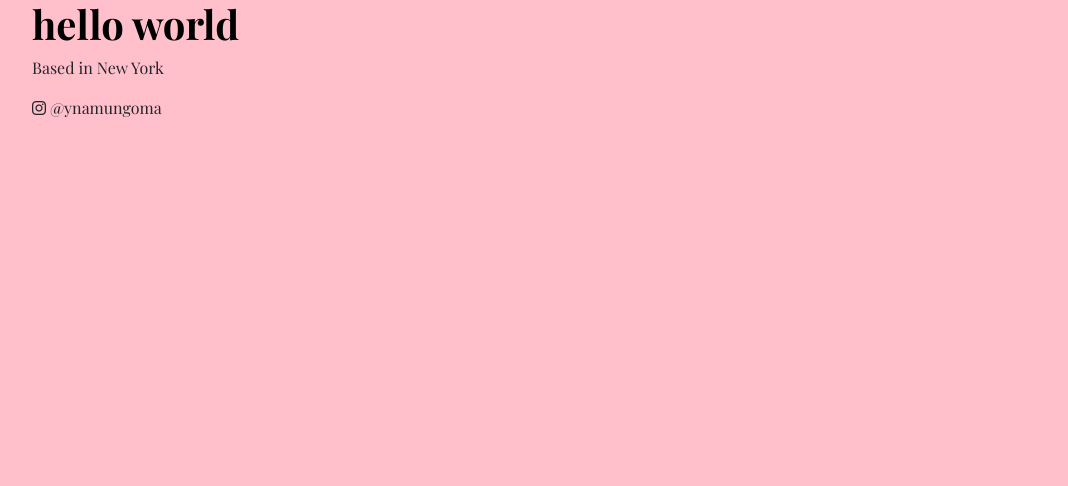
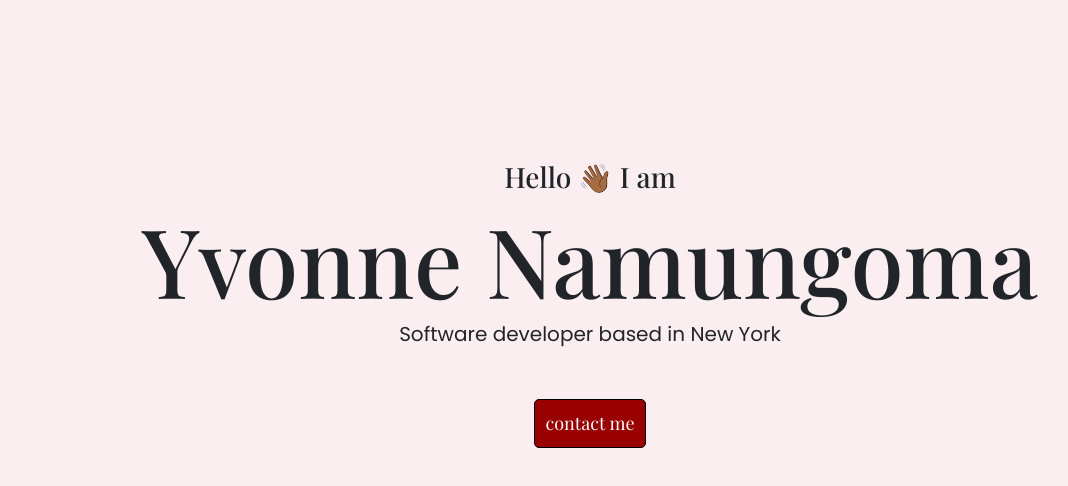
Before and after one commit to vovoSoul/official-portfolio, a plain HTML site: page index.html in a window 1280 px wide. Shown: the whole page, without its empty margins (50-1118 px from the left). Drawn offline with nearby package versions, Linux system fonts and the light colour scheme; a web font is replaced by a local one.

Commit message:
added css to front page

```diff
--- a/index.html
+++ b/index.html
@@ -35,10 +35,10 @@
   </head>
   <body>
     <div class="container">
-      <h1>hello world</h1>
-      <h2></h2>
-      <p>Based in New York</p>
-      <p><i class="fa-brands fa-instagram"></i> @ynamungoma</p>
+      <h3>Hello 👋🏾 I am</h3>
+      <h1>Yvonne Namungoma</h1>
+      <p class="mt-3">Software developer based in New York</p>
+      <a href="#" class="btn mt-5"> contact me</a>
     </div>
   </body>
 </html>
--- a/src/styles.css
+++ b/src/styles.css
@@ -1,13 +1,50 @@
+:root {
+  --branding-color: #fbeef1;
+  --secondary-color: #990000;
+  --one-font-family: "Playfair Display" serif;
+  --2nd-font-family: "Poppins", sans-serif;
+}
+
 body {
-  background-color: pink;
+  background-color: var(--branding-color);
 }
-h1 {
-  color: black;
+.container {
+  font-family: "Playfair Display", serif;
+  background-color: var(--branding-color);
+  text-align: center;
+  font-size: 36px;
+  padding: 160px 0;
+}
+
+.container h1 {
+  font-family: "Playfair Display", serif;
+  font-size: 96px;
+}
+.container h2 {
+  color: gray;
   font-family: "Playfair Display", serif;
   font-weight: bold;
 }
 
-p {
-  font-family: "Playfair Display", serif;
+.container p {
+  font-family: "Poppins", sans-serif;
   font-weight: normal;
+  font-size: 20px;
+  line-height: 2px;
+  margin-top: 0%;
 }
+
+.btn {
+  color: white;
+  background-color: var(--secondary-color);
+  border: 1px solid black;
+  font-size: 18px;
+  padding: 10px;
+  border-radius: 5px;
+}
+
+.btn:hover {
+  background-color: #feefea;
+  color: var(--secondary-color);
+  border: 1px solid var(--secondary-color);
+}
```
